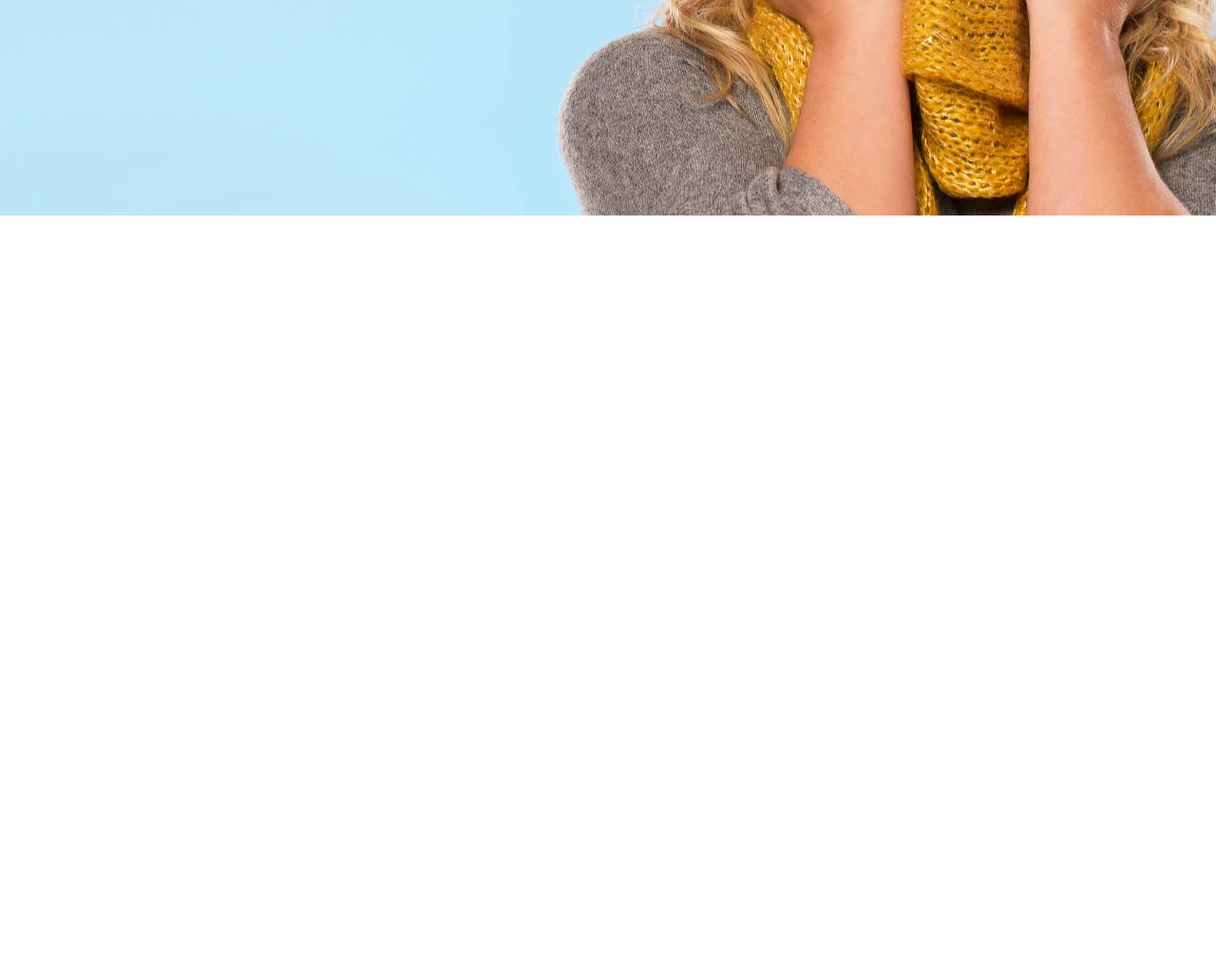
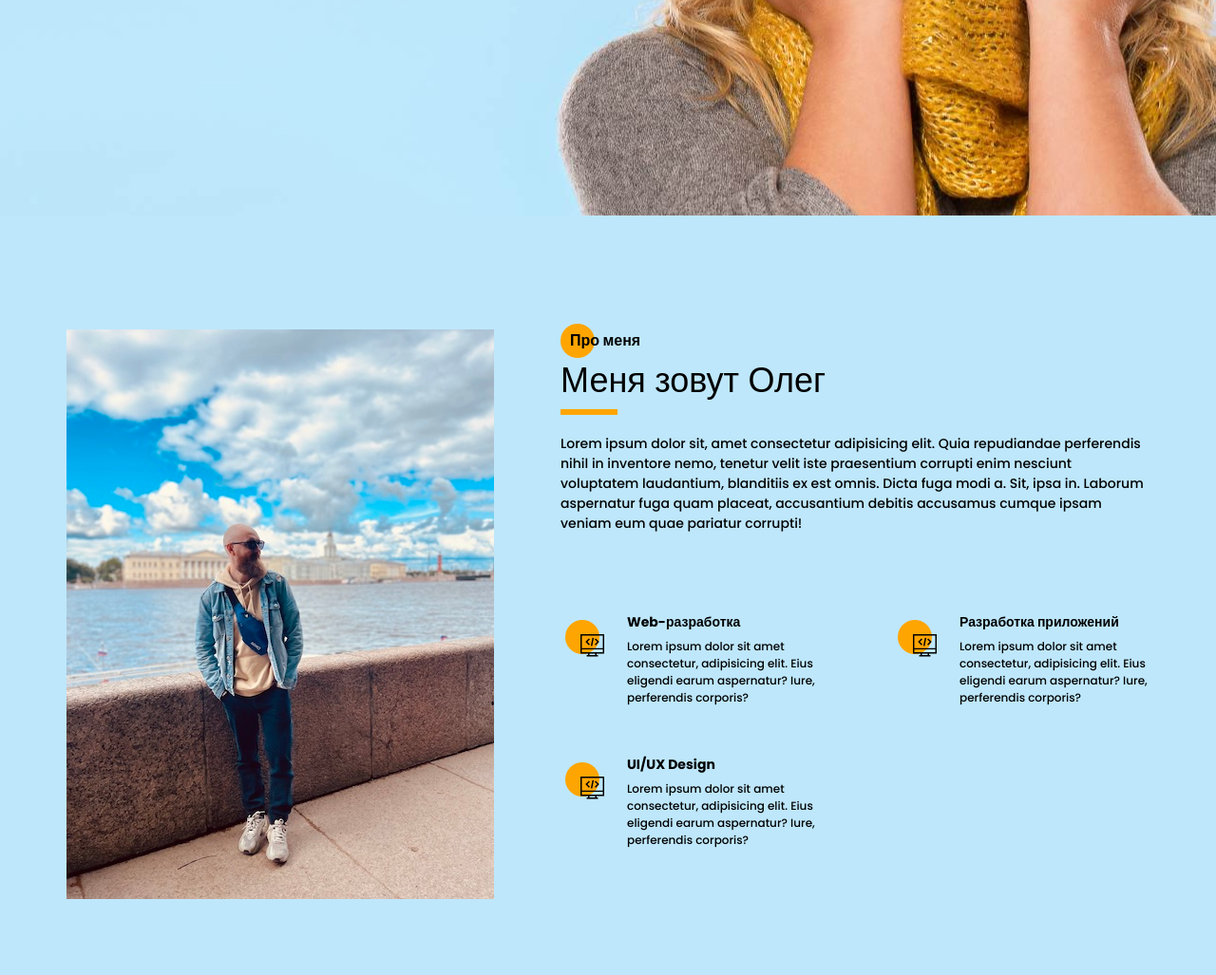
Before and after one commit to alligator2d/Portfolio, a website: page src/index.html in a window 1280 px wide. Shown: the part 573-1600 px from the top of the page at 95% size. Before the commit the page ends 800 px from the top, so only its background shows below. Drawn offline with Linux system fonts and the light colour scheme.

Commit message:
add new section

```diff
--- a/src/index.html
+++ b/src/index.html
@@ -185,6 +185,54 @@
         </div>
       </div>
     </section>
+    <section class="about">
+      <div class="container">
+        <div class="grid-container">
+          <div class="about__elem1">
+            <img src="img/2.jpg" alt="photo" />
+          </div>
+          <div class="about__elem2">
+            <div class="about__me">Про меня</div>
+            <div class="about__name">Меня зовут Олег</div>
+            <div class="about__divider"></div>
+            <div class="about__text">
+              Lorem ipsum dolor sit, amet consectetur adipisicing elit. Quia
+              repudiandae perferendis nihil in inventore nemo, tenetur velit
+              iste praesentium corrupti enim nesciunt voluptatem laudantium,
+              blanditiis ex est omnis. Dicta fuga modi a. Sit, ipsa in. Laborum
+              aspernatur fuga quam placeat, accusantium debitis accusamus cumque
+              ipsam veniam eum quae pariatur corrupti!
+            </div>
+          </div>
+          <div class="about__elem3">
+            <div class="nested">
+              <img src="icons/about_me/web_development.svg" alt="monitor" />
+              <div class="nested__title">Web-разработка</div>
+              <div class="nested__descr">
+                Lorem ipsum dolor sit amet consectetur, adipisicing elit. Eius
+                eligendi earum aspernatur? Iure, perferendis corporis?
+              </div>
+            </div>
+            <div class="nested">
+              <img src="icons/about_me/web_development.svg" alt="monitor" />
+              <div class="nested__title">Разработка приложений</div>
+              <div class="nested__descr">
+                Lorem ipsum dolor sit amet consectetur, adipisicing elit. Eius
+                eligendi earum aspernatur? Iure, perferendis corporis?
+              </div>
+            </div>
+            <div class="nested">
+              <img src="icons/about_me/web_development.svg" alt="monitor" />
+              <div class="nested__title">UI/UX Design</div>
+              <div class="nested__descr">
+                Lorem ipsum dolor sit amet consectetur, adipisicing elit. Eius
+                eligendi earum aspernatur? Iure, perferendis corporis?
+              </div>
+            </div>
+          </div>
+        </div>
+      </div>
+    </section>
     <script src="js/script.js"></script>
   </body>
 </html>
--- a/src/sass/base/_mixins.scss
+++ b/src/sass/base/_mixins.scss
@@ -8,6 +8,20 @@
     border-radius: 100%;
     z-index: -1;
     top: -25%;
-    left: 0;
+    left: 0px;
   }
 }
+
+@mixin before_monitor {
+  &:before {
+    position: absolute;
+    content: '';
+    width: 36px;
+    height: 36px;
+    background: $color1;
+    border-radius: 100%;
+    z-index: -1;
+    top: 8px;
+    left: -65px;
+  }
+}
--- a/src/sass/base/_variables.scss
+++ b/src/sass/base/_variables.scss
@@ -1 +1,2 @@
 $color1: #ffa501;
+$color2: #bee7fb;
--- /dev/null
+++ b/src/sass/blocks/_about.scss
@@ -0,0 +1,82 @@
+.about {
+  min-height: 600px;
+  background: $color2;
+  &__me {
+    font-weight: 700;
+    font-size: 16px;
+    line-height: 24px;
+    color: #000000;
+    position: relative;
+    @include before_circls;
+    padding-left: 10px;
+    z-index: 2;
+  }
+  &__name {
+    font-size: 36px;
+    line-height: 60px;
+  }
+  &__divider {
+    width: 60px;
+    height: 0px;
+    border: 3px solid $color1;
+  }
+  &__text {
+    margin-top: 20px;
+    font-weight: 500;
+    font-size: 14px;
+    line-height: 21px;
+  }
+  &__elem1 {
+    grid-row: 1/3;
+  }
+  &__elem2 {
+    // img {
+    //   height: 600px;
+    // }
+  }
+  &__elem1,
+  &__elem2,
+  &__elem3 {
+    color: #000;
+  }
+  .grid-container {
+    height: 100vh;
+    padding-top: 120px;
+    display: grid;
+    grid-template-columns: repeat(2, 1fr);
+    grid-auto-rows: auto;
+  }
+  .nested {
+    margin-left: 70px;
+    position: relative;
+    img {
+      position: absolute;
+      left: -49px;
+      top: 23px;
+      z-index: 3;
+    }
+
+    &__title {
+      font-weight: 700;
+      font-size: 14px;
+      line-height: 21px;
+      color: #000000;
+      position: relative;
+      @include before_monitor;
+      z-index: 2;
+    }
+    &__descr {
+      margin-top: 6px;
+      font-weight: 500;
+      font-size: 12px;
+      line-height: 18px;
+      width: 200px;
+    }
+  }
+}
+.about__elem3 {
+  display: grid;
+  grid-template-columns: repeat(2, 1fr);
+  grid-auto-rows: 150px;
+  grid-column-gap: 80px;
+}
--- a/src/sass/style.scss
+++ b/src/sass/style.scss
@@ -7,6 +7,7 @@
 @import 'blocks/buttons';
 @import 'blocks/sidepanel';
 @import 'blocks/menu';
+@import 'blocks/about';
 * {
   font-family: 'Poppins', sans-serif;
   margin: 0;
```
Also changed, not shown: src/img/2.jpg (added), src/sass/style.css, 5 other files.
